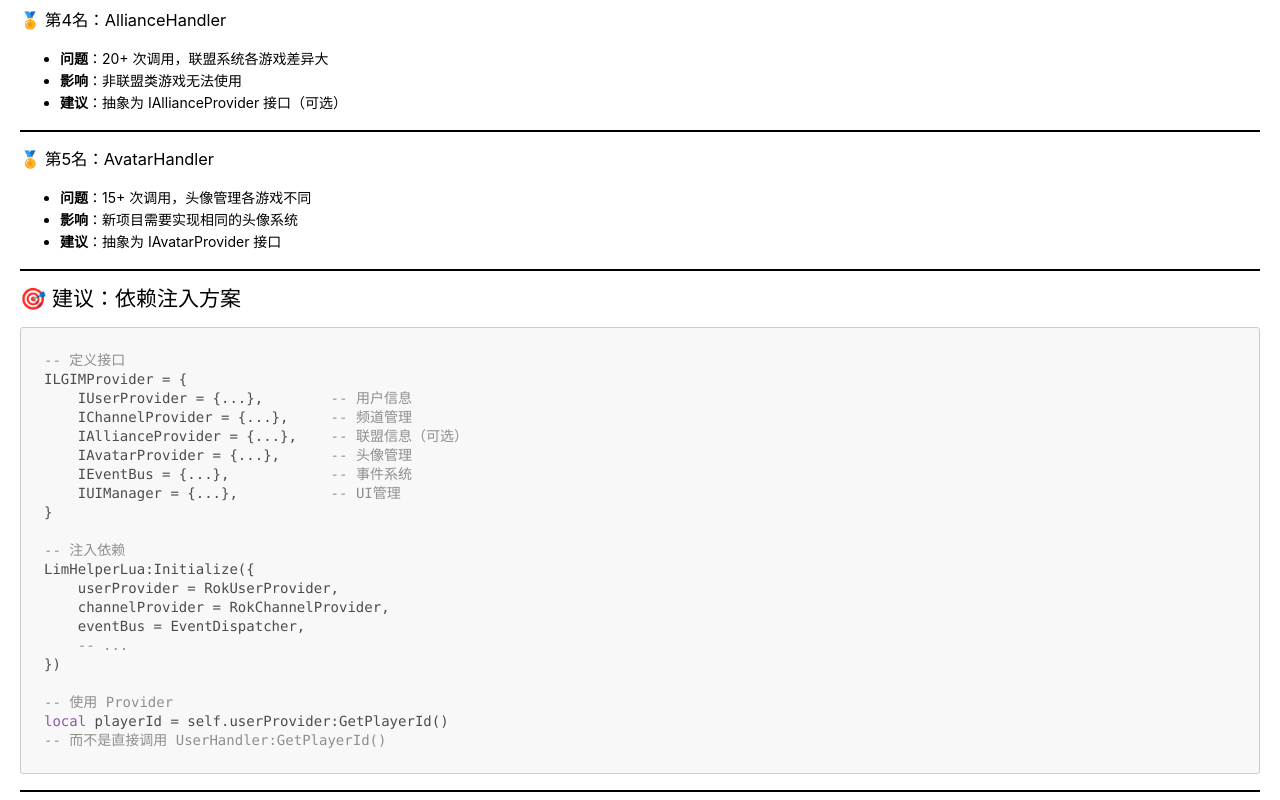
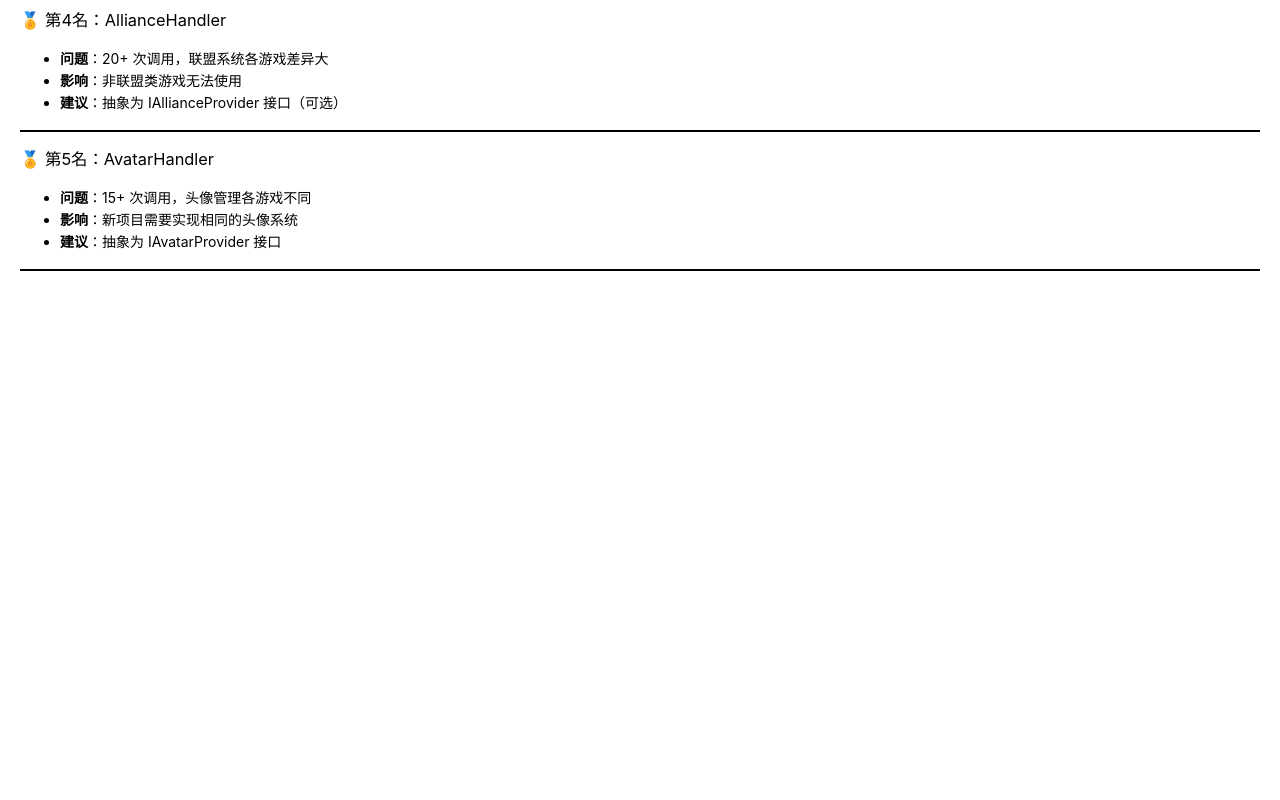
Before and after one commit to HavenRen/lgim-dependency-report, a plain HTML site: page index.html in a window 1280 px wide. Shown: the part 6837-7637 px from the top of the page. After the commit the page ends 7116 px from the top, so only its background shows below. Drawn offline with Linux system fonts and the light colour scheme; a script that the page names is missing.

Commit message:
Remove dependency injection section from index.html
Removed the section discussing dependency injection and interface definitions.

```diff
--- a/index.html
+++ b/index.html
@@ -734,30 +734,6 @@ CSInputMgr.IsTouchUIGiven()
 <li><strong>建议</strong>：抽象为 IAvatarProvider 接口</li>
 </ul>
 <hr>
-<h2 id="%F0%9F%8E%AF-%E5%BB%BA%E8%AE%AE%E4%BE%9D%E8%B5%96%E6%B3%A8%E5%85%A5%E6%96%B9%E6%A1%88">🎯 建议：依赖注入方案</h2>
-<pre class="hljs"><code><div><span class="hljs-comment">-- 定义接口</span>
-ILGIMProvider = {
-    IUserProvider = {...},        <span class="hljs-comment">-- 用户信息</span>
-    IChannelProvider = {...},     <span class="hljs-comment">-- 频道管理</span>
-    IAllianceProvider = {...},    <span class="hljs-comment">-- 联盟信息（可选）</span>
-    IAvatarProvider = {...},      <span class="hljs-comment">-- 头像管理</span>
-    IEventBus = {...},            <span class="hljs-comment">-- 事件系统</span>
-    IUIManager = {...},           <span class="hljs-comment">-- UI管理</span>
-}
-
-<span class="hljs-comment">-- 注入依赖</span>
-LimHelperLua:Initialize({
-    userProvider = RokUserProvider,
-    channelProvider = RokChannelProvider,
-    eventBus = EventDispatcher,
-    <span class="hljs-comment">-- ...</span>
-})
-
-<span class="hljs-comment">-- 使用 Provider</span>
-<span class="hljs-keyword">local</span> playerId = self.userProvider:GetPlayerId()
-<span class="hljs-comment">-- 而不是直接调用 UserHandler:GetPlayerId()</span>
-</div></code></pre>
-<hr>
 
 </body>
 </html>
```
